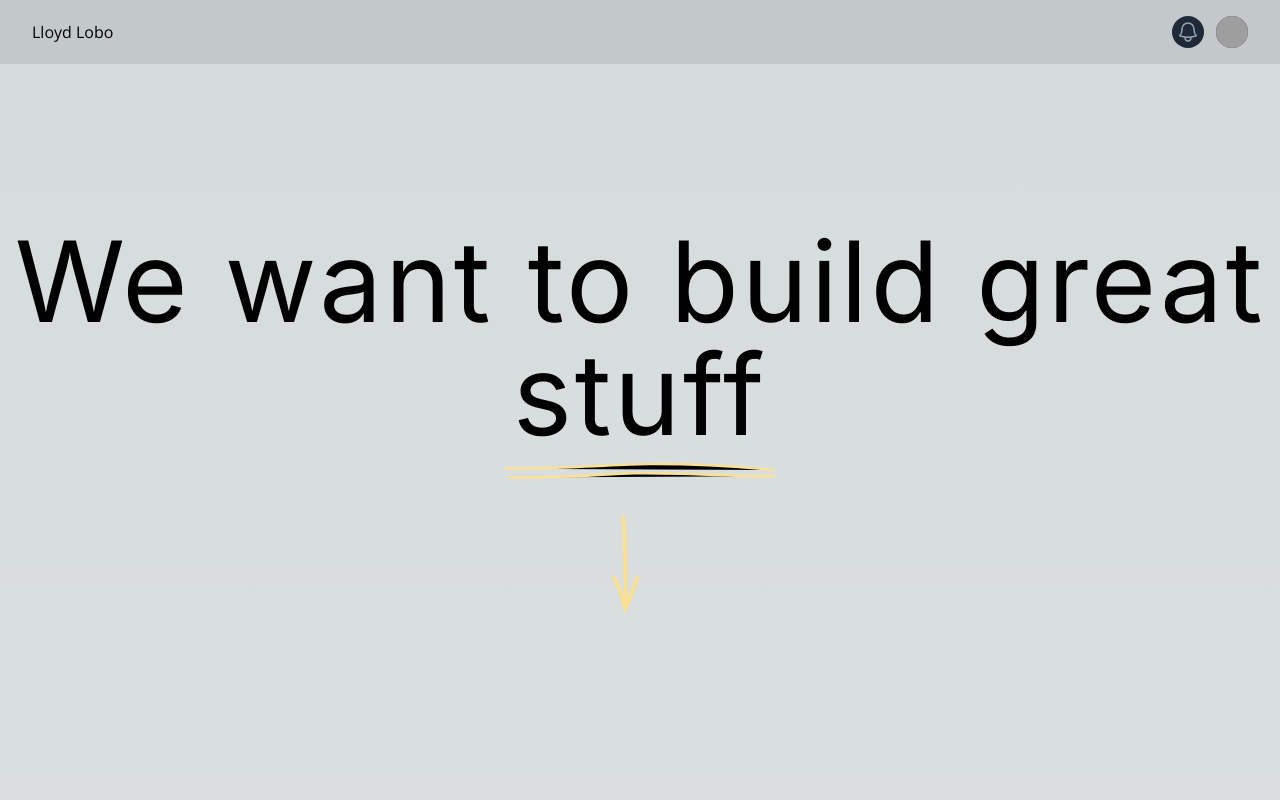
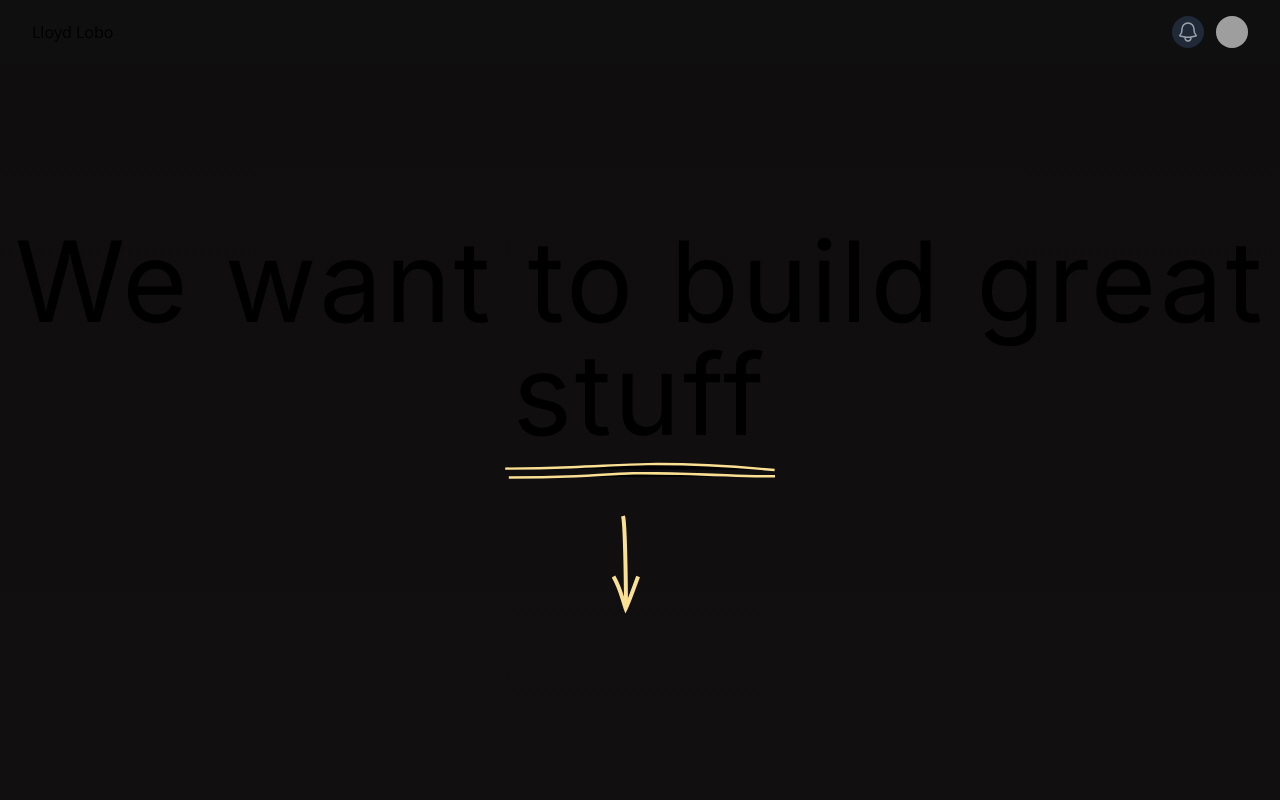
Before and after one commit to lloydlobo/lloydlobo.com, a Next.js app: page / in a window 1280 px wide. Shown: the top 800 px of the page. Built offline with nearby package versions, Linux system fonts and the light colour scheme; grey boxes are pictures that could not be loaded.

Commit message:
feat: add bg color pallete

```diff
--- a/styles/globals.css
+++ b/styles/globals.css
@@ -97,7 +97,7 @@ body {
       rgb(var(--background-end-rgb))
     )
     rgb(var(--background-start-rgb));
-
+  @apply bg-gradient-to-b from-on-primary to-on-primary/90 bg-local;
   /* Padding for block. Space above header, below footer */
   /* @apply py-12; */
 }
--- a/tailwind.config.js
+++ b/tailwind.config.js
@@ -16,6 +16,7 @@ module.exports = {
         extend: {
             colors: {
                 primary: "#fbe094",
+                'on-primary': "#0f0d0d",
                 accent: "#f6ac9f",
             },
         },
```
